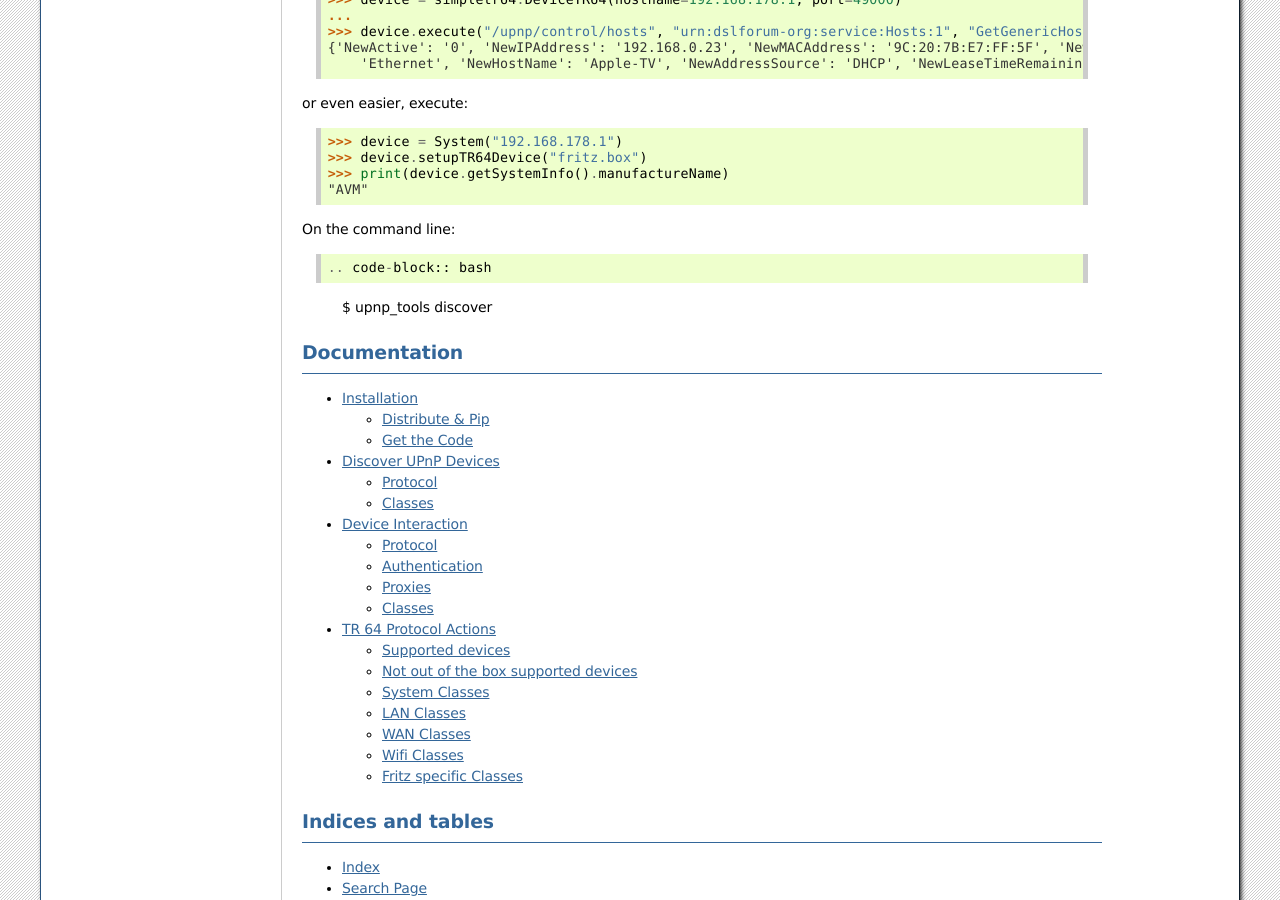
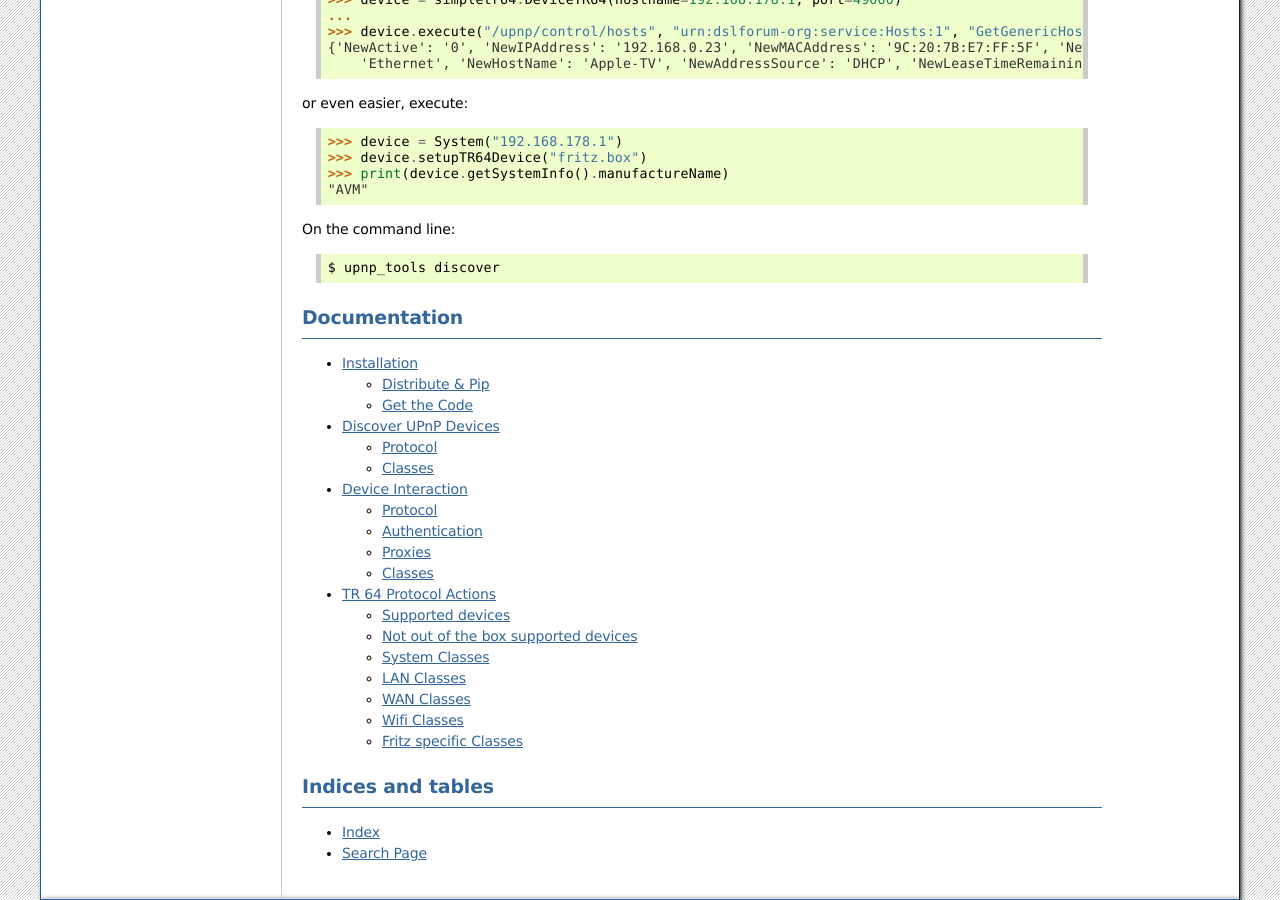
Before and after one commit to bpannier/simpletr64, a Sphinx documentation site: the page built from docs/index.rst, in a window 1280 px wide and 900 px high, scrolled down 505 px. Built offline with Sphinx 7.4.7, drawn with Linux system fonts in a browser that asks for light colours; the version number could not be read and is left out.

Commit message:
cleanup for 1.0.6

```diff
--- a/README.rst
+++ b/README.rst
@@ -27,7 +27,7 @@ or even easier, execute:
     >>> print(device.getSystemInfo().manufactureName)
     "AVM"
 
-On the command line::
+On the command line:
 
 .. code-block:: bash
 
--- a/docs/index.rst
+++ b/docs/index.rst
@@ -45,7 +45,7 @@ or even easier, execute:
     >>> print(device.getSystemInfo().manufactureName)
     "AVM"
 
-On the command line::
+On the command line:
 
 .. code-block:: bash
 
```
